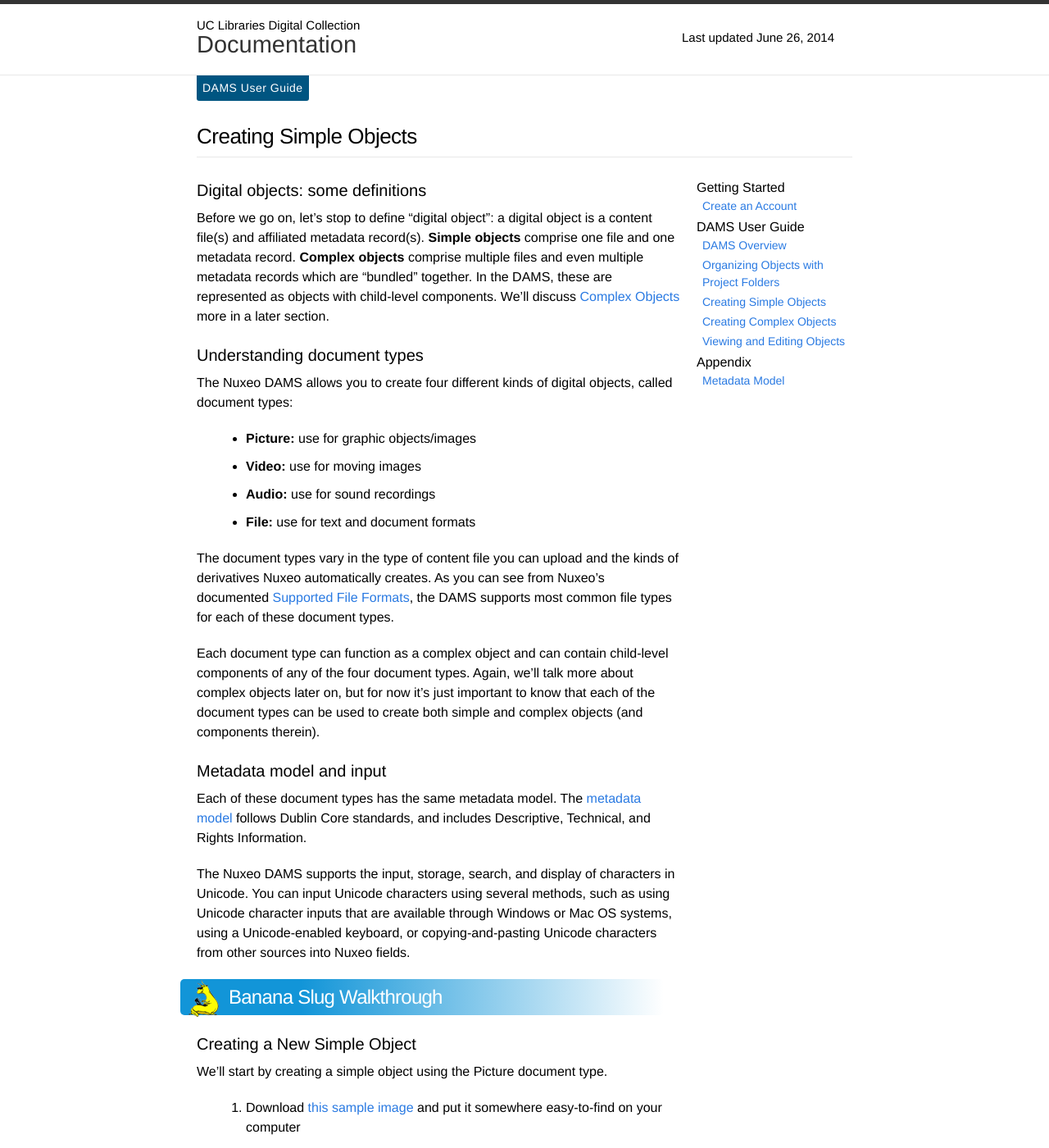
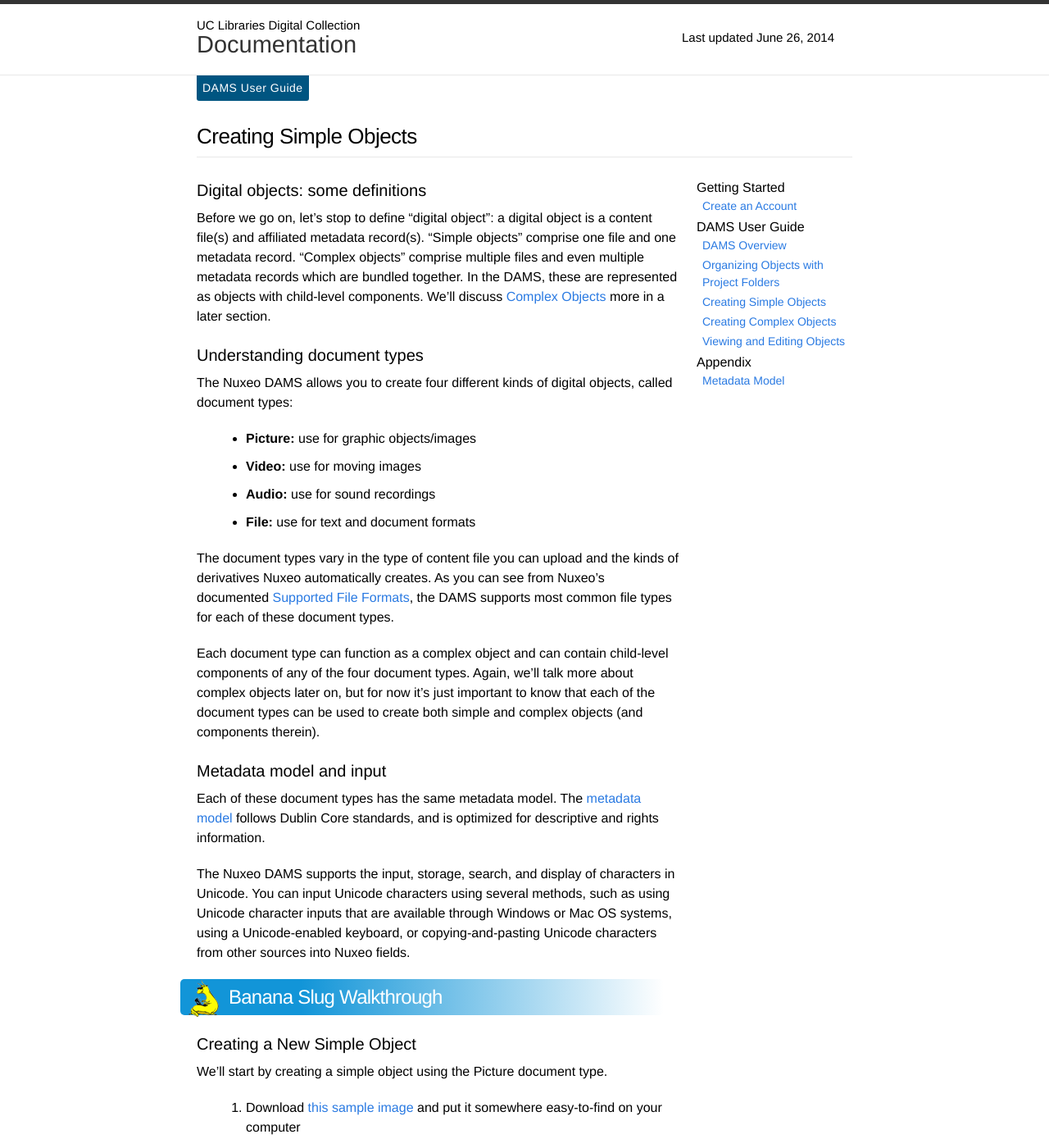
Before and after one commit to ucldc/ucldc-docs, a Jekyll site: the page built from docs/dams/create-objects.md, in a window 1280 px wide and 1400 px high. Shown: the whole window at 82% size. Built offline with Jekyll 4.4.1, drawn with Linux system fonts in a browser that asks for light colours; nearby versions of some CDN libraries.

Commit message:
Update create-objects.md
Added Adrian's edits

```diff
--- a/docs/dams/create-objects.md
+++ b/docs/dams/create-objects.md
@@ -9,7 +9,7 @@
 
 ## Digital objects: some definitions
 
-Before we go on, let's stop to define "digital object": a digital object is a content file(s) and affiliated metadata record(s). <b>Simple objects</b> comprise one file and one metadata record. <b>Complex objects</b> comprise multiple files and even multiple metadata records which are "bundled" together. In the DAMS, these are represented as objects with child-level components. We'll discuss [Complex Objects]({{ site.url }}{{ site.baseurl }}/docs/dams/complex-objects/) more in a later section.
+Before we go on, let's stop to define "digital object": a digital object is a content file(s) and affiliated metadata record(s). "Simple objects" comprise one file and one metadata record. "Complex objects" comprise multiple files and even multiple metadata records which are bundled together. In the DAMS, these are represented as objects with child-level components. We'll discuss [Complex Objects]({{ site.url }}{{ site.baseurl }}/docs/dams/complex-objects/) more in a later section.
 
 
 ## Understanding document types
@@ -27,7 +27,7 @@
 
 ## Metadata model and input
 
-Each of these document types has the same metadata model. The [metadata model]({{ site.url }}{{ site.baseurl }}/docs/dams/metadata-model/) follows Dublin Core standards, and includes Descriptive, Technical, and Rights Information.
+Each of these document types has the same metadata model. The [metadata model]({{ site.url }}{{ site.baseurl }}/docs/dams/metadata-model/) follows Dublin Core standards, and is optimized for descriptive and rights information.
 
 The Nuxeo DAMS supports the input, storage, search, and display of characters in Unicode. You can input Unicode characters using several methods, such as using Unicode character inputs that are available through Windows or Mac OS systems, using a Unicode-enabled keyboard, or copying-and-pasting Unicode characters from other sources into Nuxeo fields.
 
@@ -47,7 +47,7 @@
 |---------------------|------------------|---------------------|----------------------------------|-------|
 | ark:/13030/c8w66nzb | 5585817          | Simple image object | UC Davis Student Farm photograph | Image |
 
-<div class="note"><p><b>Local Identifier</b> and <b>Alternative Title</b> are both repeatable fields, meaning there can be multiple per object. Press the plus button to add a Local Identifier and an Alternative Title.</p><p><b>Date</b> and <b>Creator</b> are both repeatable groups of fields, these are denoted by a light grey border. Press the plus button to see the fields in a group.</p></div>
+<div class="note"><p><a class="notelink" href="http://ucldc.github.io/ucldc-docs/docs/dams/metadata-model/#LocalIdentifier">Local Identifier</a> and <a class="notelink" href="http://ucldc.github.io/ucldc-docs/docs/dams/metadata-model/#AlternativeTitle">Alternative Title</a> are both repeatable fields, meaning there can be multiple per object. Press the plus button to add a Local Identifier and an Alternative Title.</p><p><a class="notelink" href="http://ucldc.github.io/ucldc-docs/docs/dams/metadata-model/#Date">Date</a> and <a class="notelink" href="http://ucldc.github.io/ucldc-docs/docs/dams/metadata-model/#Creator">Creator</a> are both repeatable groups of fields, these are denoted by a light grey border. Press the plus button to see the fields in a group.</p></div>
 
 <ol start="6">
   <li>Add the date and creator data to the object:</li>
```
